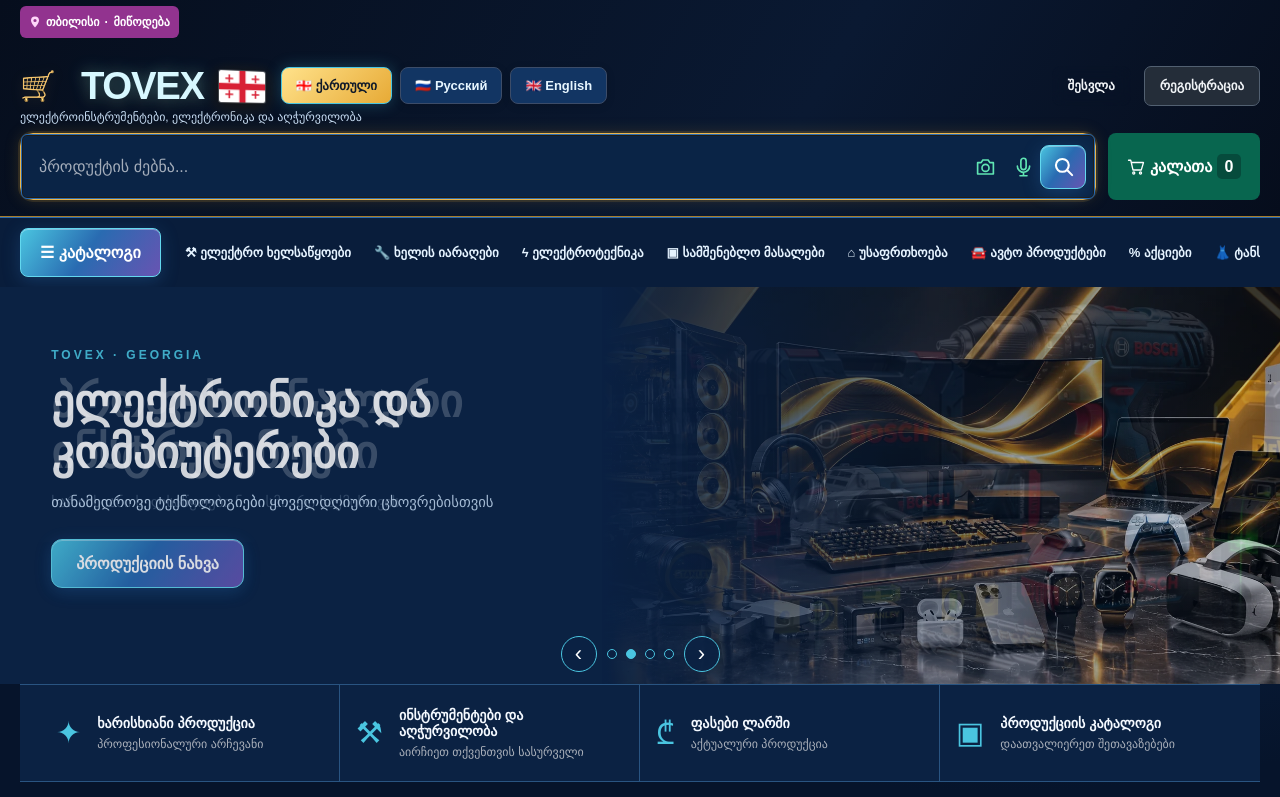
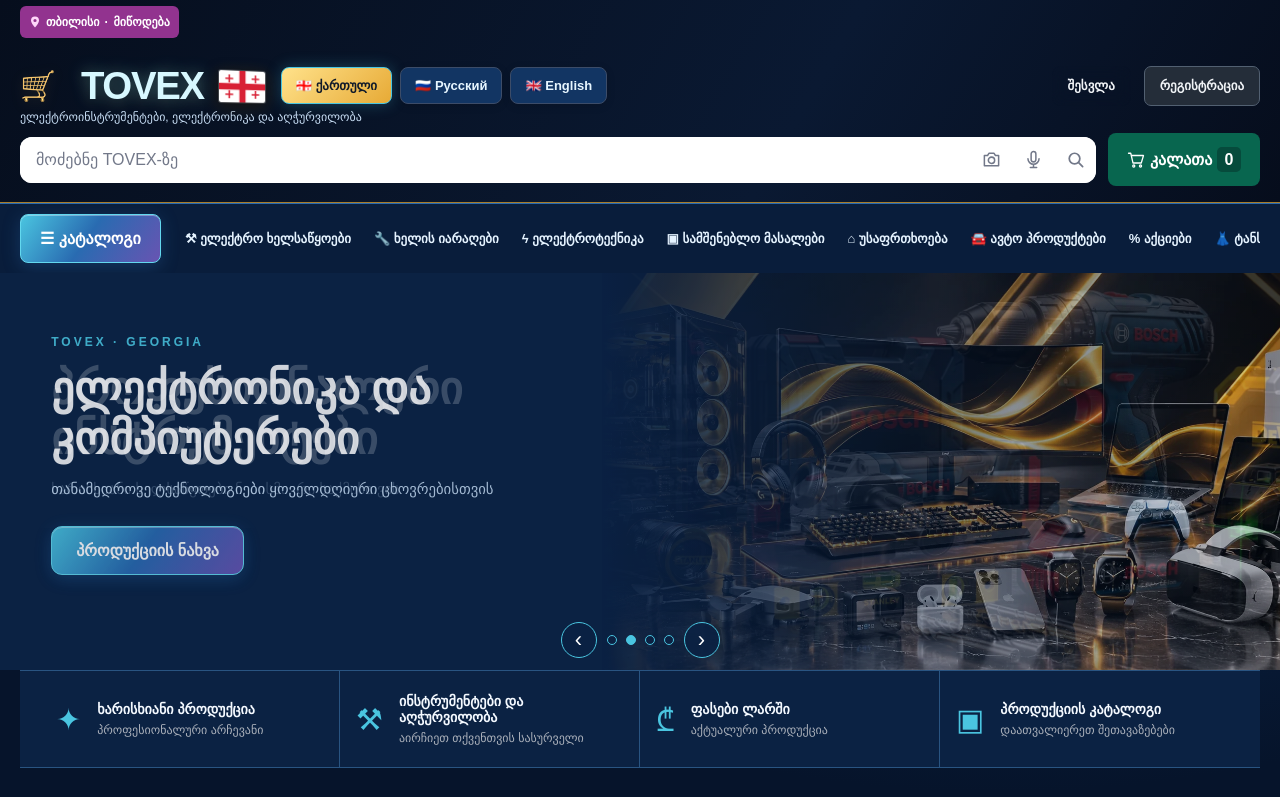
Before and after one commit to ikramzy92-prog/Megashoop, a plain HTML site: page index.html in a window 1280 px wide. Shown: the top 797 px of the page. Drawn offline with Linux system fonts and the light colour scheme; no server answers; a script that the page names is missing.

Commit message:
Update index.html

```diff
--- a/index.html
+++ b/index.html
@@ -740,6 +740,32 @@ header .search-row #cartToggle{
   padding:.12em .48em;font-variant-numeric:tabular-nums;line-height:1.35}
 header .search-row #cartToggle:hover{background:#09765c!important}
 </style>
+<style id="tovex-compact-search">
+header .search-row div.mm-search-box {
+  --field-height:46px;
+  height:var(--field-height); align-self:center; background:white;
+  border:0!important; border-radius:12px!important; box-shadow:none!important;
+}
+header .search-row div.mm-search-box #search {
+  box-sizing:border-box; height:100%!important; min-height:0!important;
+  padding:0 132px 0 16px!important; border:0!important; border-radius:inherit!important;
+  background:#fff!important; color:#242633!important; box-shadow:none!important;
+}
+header #search::placeholder {color:#727889; opacity:1}
+header .search-row div.mm-search-box:focus-within {outline:2px solid #98a2b5;outline-offset:2px}
+header .mm-search-box #mmSearchButton,
+header .mm-search-box .tovex-search-tools button {
+  width:42px!important; height:var(--field-height)!important; padding:0!important;
+  border:0!important; background:transparent!important; color:#727889!important;
+  border-radius:10px!important; box-shadow:none!important;
+}
+header .mm-search-box #mmSearchButton {right:0!important}
+header .mm-search-box .tovex-search-tools {right:42px;gap:0}
+header .mm-search-box button svg {width:19px;height:19px}
+header .mm-search-box button:hover,header .mm-search-box button:focus-visible,
+header .mm-search-box button[aria-pressed="true"] {color:#08664f!important}
+@media (max-width:767px){header .search-row div.mm-search-box {--field-height:44px}}
+</style>
 </head>
 <body>
 <header><div class="wrap"><div class="tv-delivery-row"><a id="tvHeaderDelivery" aria-label="თბილისი · მიწოდება" href="delivery.html"><svg aria-hidden="true" width="16" height="18" viewBox="0 0 24 24" fill="currentColor"><path fill-rule="evenodd" d="M12 1a8 8 0 0 0-8 8c0 5.3 8 14 8 14s8-8.7 8-14a8 8 0 0 0-8-8Zm0 4.8a3.2 3.2 0 1 1 0 6.4 3.2 3.2 0 0 1 0-6.4Z"/></svg><span id="tvHeaderCity">თბილისი</span><span aria-hidden="true">·</span><span id="tovexDeliveryLink">მიწოდება</span></a></div>
@@ -936,7 +962,7 @@ function updateLanguage(){
  legal.querySelector('a[href="/privacy.html"]').textContent=legalLabels[0];
  legal.querySelector('a[href="/terms.html"]').textContent=legalLabels[1];
  legal.setAttribute('aria-label',legalLabels[2]);
- const deliveryLink=document.getElementById('tovexDeliveryLink');if(deliveryLink)deliveryLink.textContent=({ka:'მიწოდება',ru:'Доставка',en:'Delivery'})[lang]||'მიწოდება';const cityName=deliveryCityName();document.getElementById('tvHeaderCity').textContent=cityName;document.getElementById('tvHeaderDelivery').setAttribute('aria-label',cityName+' · '+({ka:'მიწოდება',ru:'Доставка',en:'Delivery'})[lang]);document.documentElement.lang=lang;$('subtitle').textContent=t().subtitle;const heroText={ka:['ხარისხი ყველა დეტალში','პროფესიონალური ხელსაწყოები','პროდუქციის ნახვა'],ru:['КАЧЕСТВО В КАЖДОЙ ДЕТАЛИ','Профессиональные инструменты','Смотреть товары'],en:['QUALITY IN EVERY DETAIL','Professional tools','Browse products']};$('heroKicker').textContent=heroText[lang][0];$('heroTitle').textContent=heroText[lang][1];$('heroDescription').textContent=t().subtitle;$('heroCta').textContent=heroText[lang][2];$('catalogTitle').textContent=t().catalog;$('search').placeholder=t().search;$('cartTitle').textContent=t().cartTitle;$('checkoutNote').textContent=t().note;$('footer').textContent='© 2026 TOVEX. '+t().footer;$('status').textContent=loading?t().loading:loadError?t().error:t().found+' '+products.length;document.querySelectorAll('[data-lang]').forEach(b=>b.classList.toggle('active',b.dataset.lang===lang));updateCount();renderProducts();renderCart()}
+ const deliveryLink=document.getElementById('tovexDeliveryLink');if(deliveryLink)deliveryLink.textContent=({ka:'მიწოდება',ru:'Доставка',en:'Delivery'})[lang]||'მიწოდება';const cityName=deliveryCityName();document.getElementById('tvHeaderCity').textContent=cityName;document.getElementById('tvHeaderDelivery').setAttribute('aria-label',cityName+' · '+({ka:'მიწოდება',ru:'Доставка',en:'Delivery'})[lang]);document.documentElement.lang=lang;$('subtitle').textContent=t().subtitle;const heroText={ka:['ხარისხი ყველა დეტალში','პროფესიონალური ხელსაწყოები','პროდუქციის ნახვა'],ru:['КАЧЕСТВО В КАЖДОЙ ДЕТАЛИ','Профессиональные инструменты','Смотреть товары'],en:['QUALITY IN EVERY DETAIL','Professional tools','Browse products']};$('heroKicker').textContent=heroText[lang][0];$('heroTitle').textContent=heroText[lang][1];$('heroDescription').textContent=t().subtitle;$('heroCta').textContent=heroText[lang][2];$('catalogTitle').textContent=t().catalog;$('search').placeholder=({ka:'მოძებნე TOVEX-ზე',ru:'Найти на TOVEX',en:'Search TOVEX'})[lang]||t().search;$('cartTitle').textContent=t().cartTitle;$('checkoutNote').textContent=t().note;$('footer').textContent='© 2026 TOVEX. '+t().footer;$('status').textContent=loading?t().loading:loadError?t().error:t().found+' '+products.length;document.querySelectorAll('[data-lang]').forEach(b=>b.classList.toggle('active',b.dataset.lang===lang));updateCount();renderProducts();renderCart()}
 async function loadProducts(){
  try{
   const headers={apikey:SUPABASE_KEY,Authorization:`Bearer ${SUPABASE_KEY}`};
```
